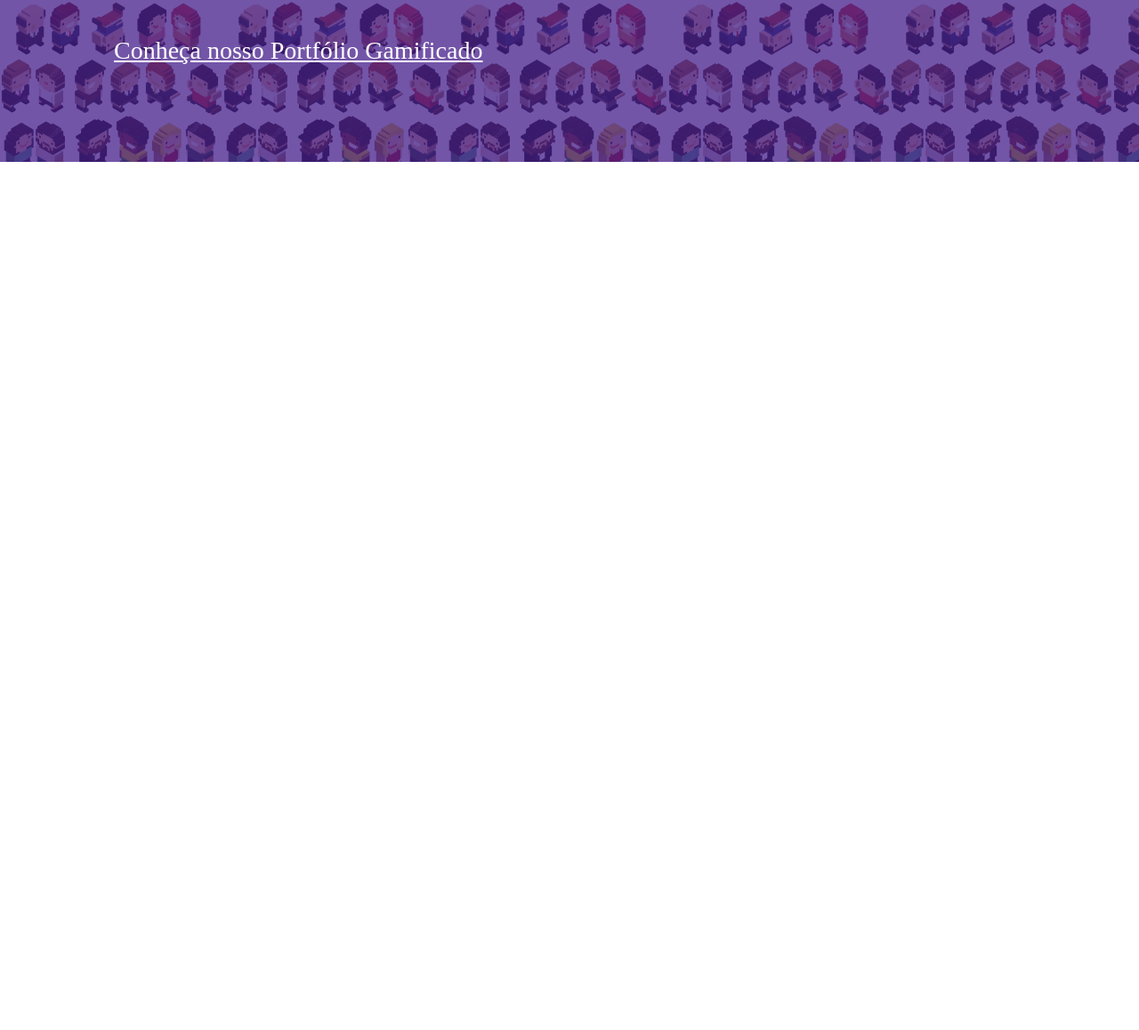
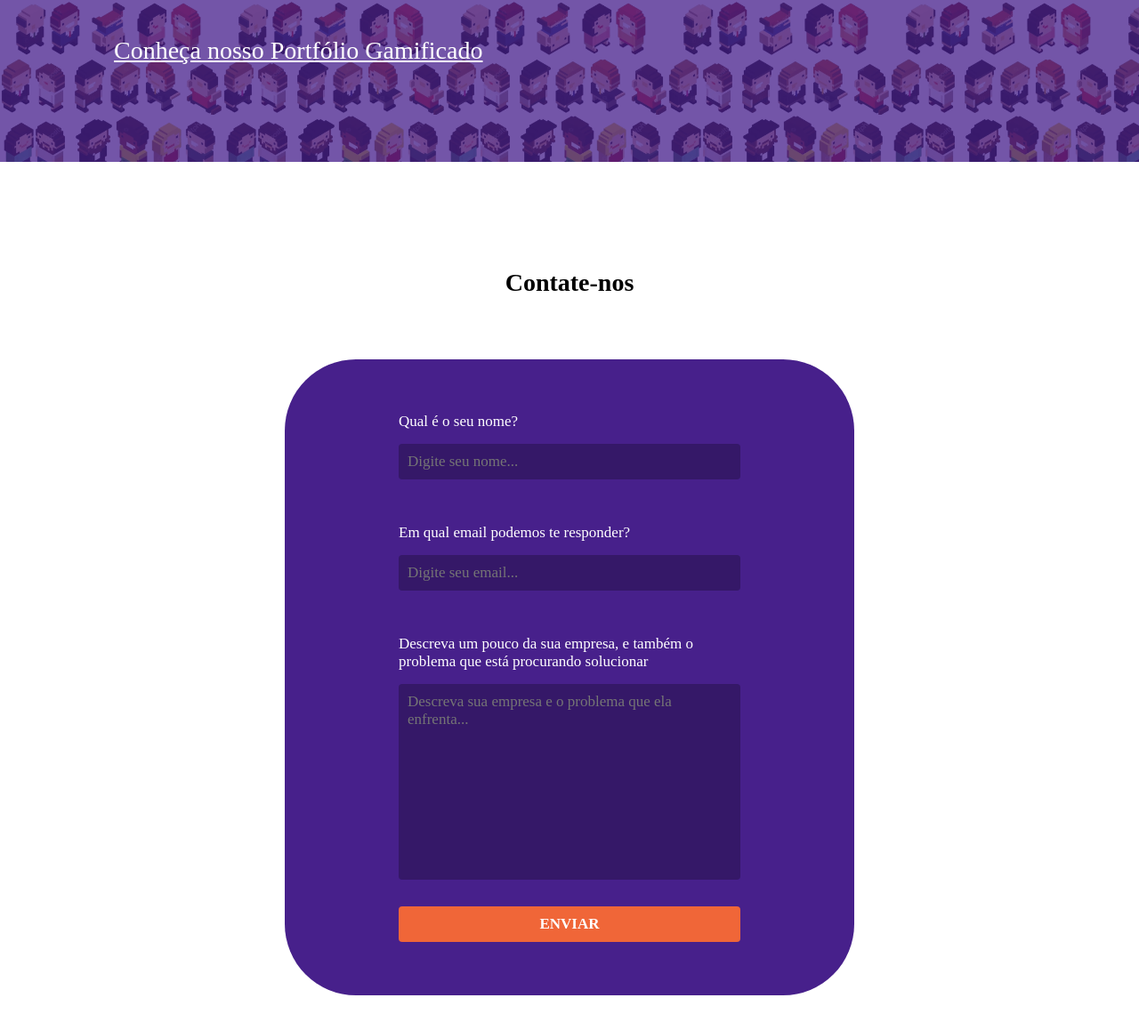
Before and after one commit to Lucas-FA/gamificaai, a plain HTML site: page index.html in a window 1280 px wide. Shown: the part 2390-3548 px from the top of the page at 89% size. Before the commit the page ends 2692 px from the top, so only its background shows below. Drawn offline with Linux system fonts and the light colour scheme; a web font is replaced by a local one.

Commit message:
feat: Formulário de contato adicionado

```diff
--- a/index.html
+++ b/index.html
@@ -20,7 +20,7 @@
                     <a href="#sobre">Sobre</a>
                     <a href="#cases">Cases de Sucesso</a>
                     <a href="#portfolio">Portfólio</a>
-                    <a href="#">Contate-nos</a>
+                    <a href="#contato">Contate-nos</a>
                 </nav>
             </div>
         </header>
@@ -74,5 +74,24 @@
 
         </div>
     </section>
+
+    <section id="contato">
+        <h2>Contate-nos</h2>
+        <form>
+            <div class="campo">
+                <label for="campo-nome">Qual é o seu nome?</label>
+                <input id="campo-nome" type="text" placeholder="Digite seu nome...">
+            </div>
+            <div class="campo">
+                <label for="campo-email">Em qual email podemos te responder?</label>
+                <input  ype="email" name="" id="campo-email" placeholder="Digite seu email...">
+            </div>
+            <div class="campo-textarea">
+                <label for="campo-descricao">Descreva um pouco da sua empresa, e também o problema que está procurando solucionar</label>
+                <textarea name="" id="campo-descricao" cols="30" rows="10" placeholder="Descreva sua empresa e o problema que ela enfrenta..."></textarea>
+            </div>
+            <button type="submit">Enviar</button>
+        </form>
+    </section>
 </body>
 </html>
--- a/style.css
+++ b/style.css
@@ -210,3 +210,96 @@
 #portfolio a:hover {
     transform: scale(1.05);
 }
+
+#contato {
+    text-align: center;
+    padding-bottom: 100px;
+    margin-bottom: 100px;
+}
+
+#contato h2 {
+    margin-bottom: 70px;
+}
+
+#contato form {
+    width: 50%;
+    margin: 0 auto;
+    padding: 60px 0;
+    display: flex;
+    flex-direction: column;
+    align-items: center;
+    border-radius: 80px;
+    background-color: var(--roxo-gamifica);
+    color: white;
+    font-family: "Montserrat";
+}
+
+#contato form label {
+    margin-bottom: 15px;
+    font-size: 17px;
+}
+
+.campo {
+    width: 60%;
+    margin-bottom: 50px;
+    text-align: left;
+    display: flex;
+    flex-direction: column;
+    justify-content: space-between;
+}
+
+.campo input {
+    height: 40px;
+    color: white;
+    background-color: #351868;
+    border: none;
+    border-radius: 4px;
+    outline: none;
+    text-indent: 10px;
+    font-family: "Montserrat";
+    font-size: 17px;
+}
+
+.campo-textarea {
+    width: 60%;
+    margin-bottom: 30px;
+    text-align: left;
+    display: flex;
+    flex-direction: column;
+    justify-content: space-between;
+}
+
+.campo-textarea textarea {
+    color: white;
+    background-color: #351868;
+    border: none;
+    border-radius: 4px;
+    padding: 10px;
+    font-family: "Montserrat";
+    font-size: 17px;
+    outline: none;
+    resize: none;
+}
+
+.campo input:focus, .campo-textarea textarea:focus {
+    outline: 2px solid var(--laranja-gamifica);
+}
+
+#contato form button {
+    height: 40px;
+    width: 60%;
+    font-family: "Montserrat";
+    font-size: 17px;
+    font-weight: 600;
+    color: white;
+    background-color: var(--laranja-gamifica);
+    border: none;
+    border-radius: 4px;
+    cursor: pointer;
+    text-transform: uppercase;
+    transition: background-color 500ms;
+}
+
+#contato form button:hover {
+    background-color: #ad4929;
+}
```
